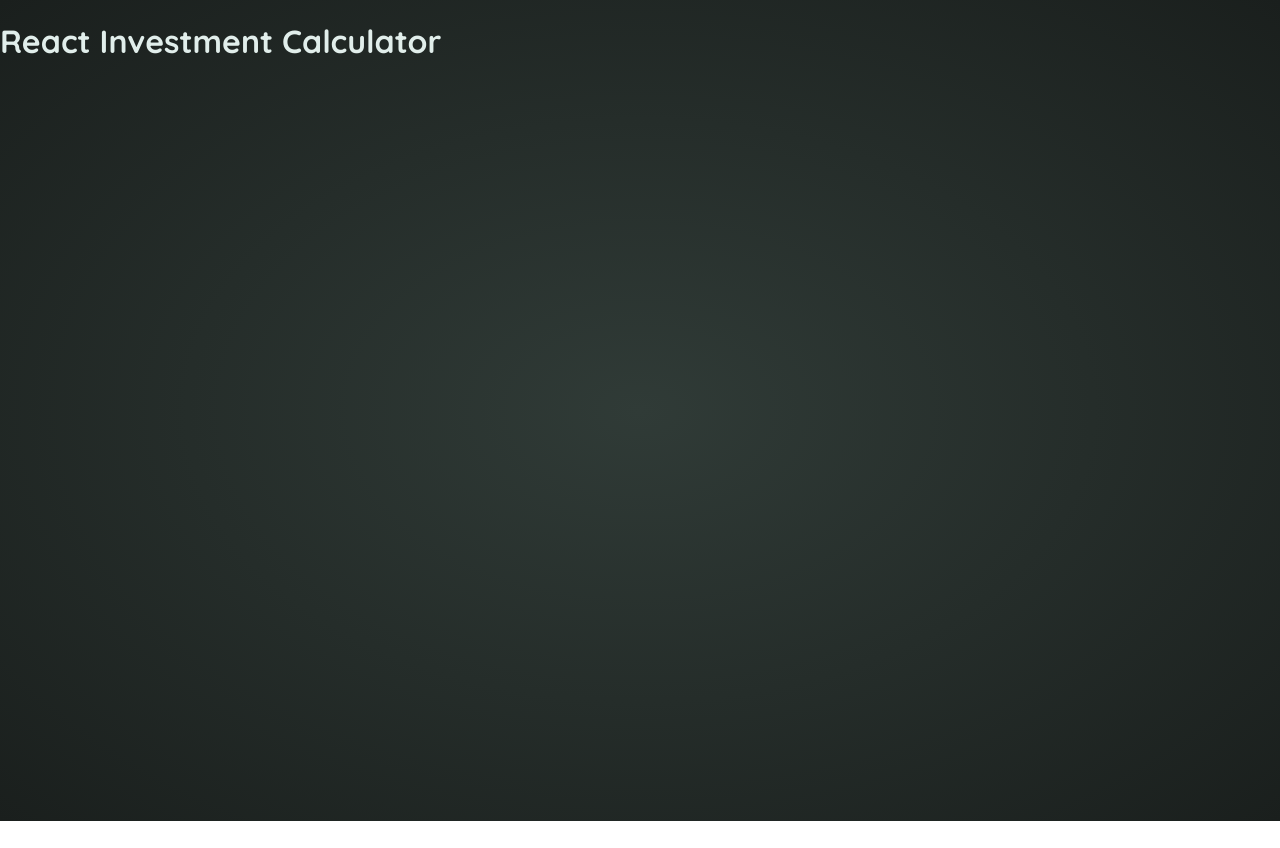
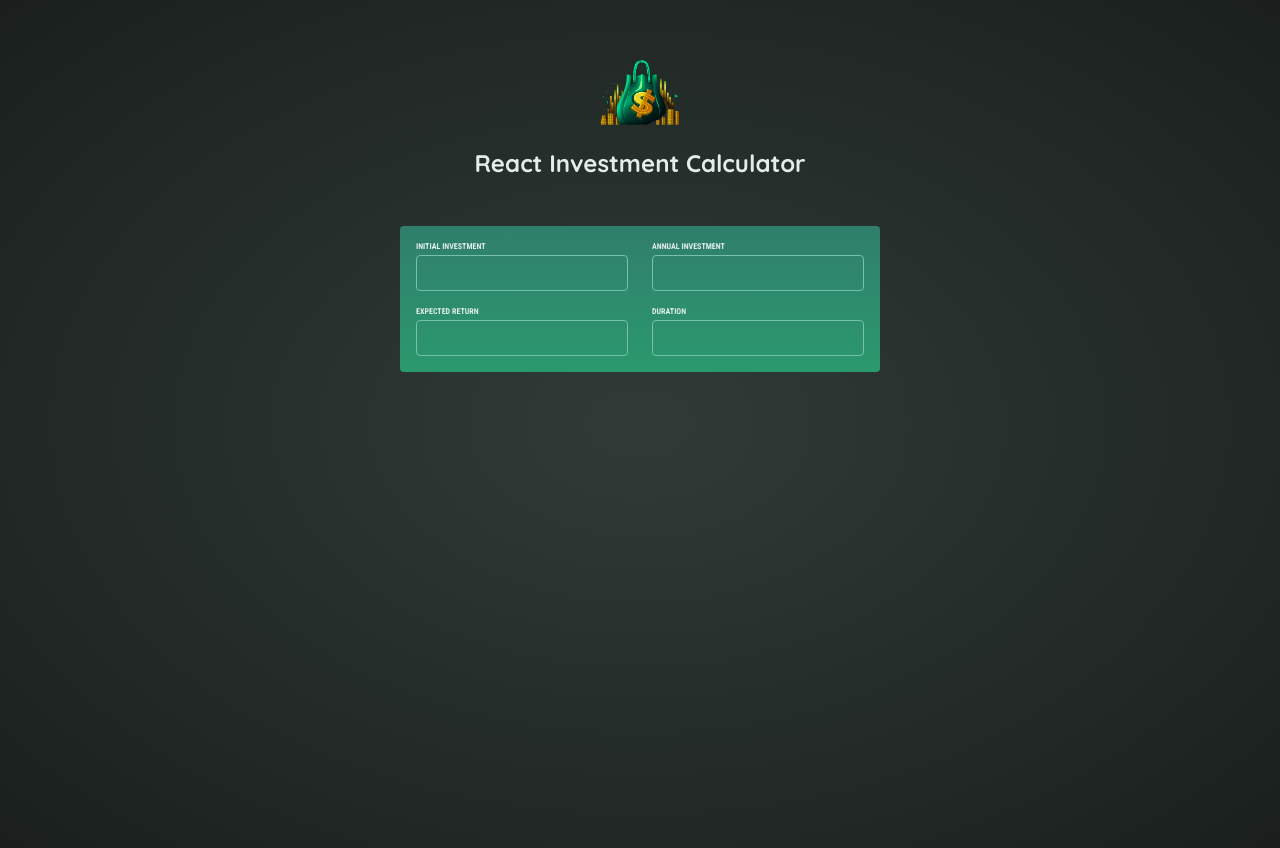
Before and after one commit to sean-cody-dev/investment-calculator-react, a React (Vite) app: page / in a window 1280 px wide. Before the commit the page ends 821 px from the top, so only its background shows below. Built offline with nearby package versions, Linux system fonts and the light colour scheme.

Commit message:
input group html complete

```diff
--- a/src/App.jsx
+++ b/src/App.jsx
@@ -1,7 +1,50 @@
+import { useState } from "react";
+
 function App() {
+
+  const [ initialInvestment, setInitialInvestment ] = useState(null);
+  const [ expectedReturn, setExpectedReturn ] = useState(null);
+  const [ annualInvestment, setAnnualInvestment ] = useState(null);
+  const [ duration, setDuration] = useState(null);
+
+  function handleInitialInvestment(event) {
+    setInitialInvestment(event.target.value);
+  }
+
+  function handleExpectedReturn(event){
+    setExpectedReturn(event.target.value);
+  }
+
+  function handleAnnualInvestment(event) {
+    setAnnualInvestment(event.target.value);
+  }
+
+  function handleDuration(event){
+    setDuration(event.target.value);
+  }
+
   return (
-    <h1>React Investment Calculator</h1>
-  )
+    <>
+      <div id="header">
+        <img src="public/investment-calculator-logo.png" alt="" />
+        <h1>React Investment Calculator</h1>
+      </div>
+      <div id="user-input" className="input-group">
+        <div>
+          <label htmlFor="initialInvestment">Initial Investment</label>
+          <input type="number" name="initialInvestment" id="initialInvestment" onChange={handleInitialInvestment}/>
+          <label htmlFor="expectedReturn">Expected Return</label>
+          <input type="number" name="expectedReturn" id="expectedReturn" onChange={handleExpectedReturn}/>
+        </div>
+        <div>
+          <label htmlFor="annualInvestment">Annual Investment</label>
+          <input type="number" name="annualInvestment" id="annualInvestment" onChange={handleAnnualInvestment}/>
+          <label htmlFor="duration">Duration</label>
+          <input type="number" name="duration" id="duration" onChange={handleDuration}/>
+        </div>
+      </div>
+    </>
+  );
 }
 
-export default App
+export default App;
--- a/src/index.css
+++ b/src/index.css
@@ -64,6 +64,10 @@ body {
   font-size: 1rem;
 }
 
+#user-input input:nth-of-type(1) {
+  margin-bottom: 1rem;
+}
+
 #result {
   max-width: 50rem;
   margin: 2rem auto;
```
Also changed, not shown: 1 other file (tests, documents, lock files or other folders).
